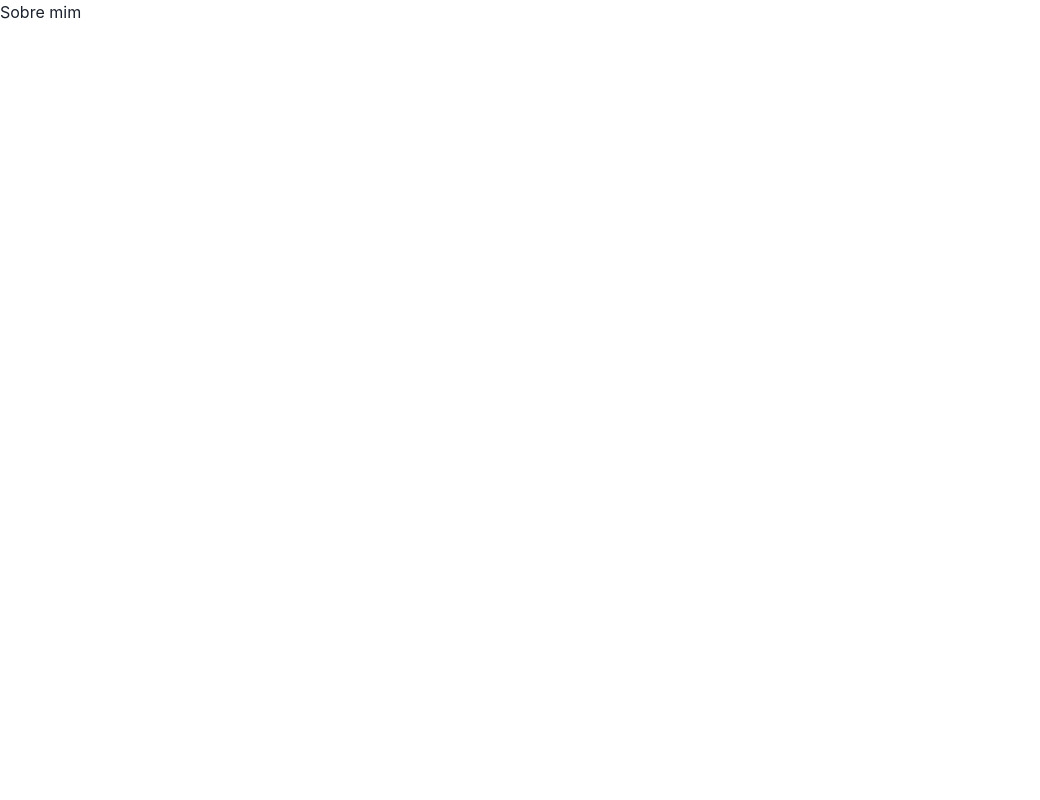
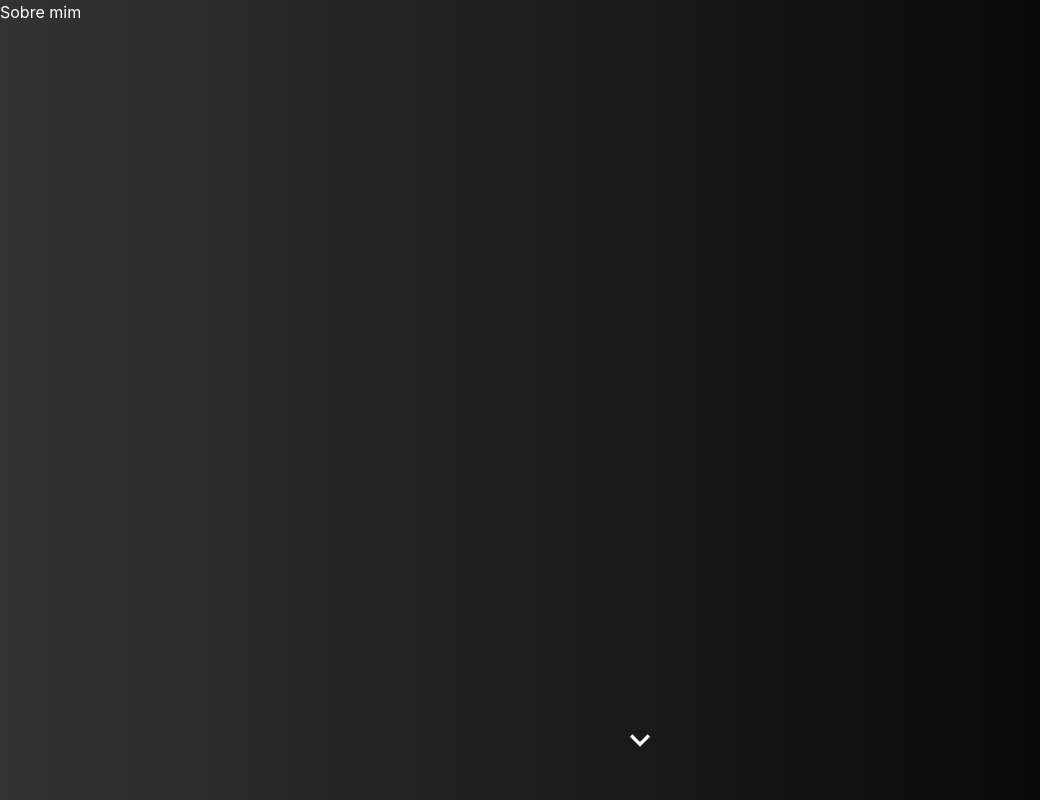
Before and after one commit to davidgamaserrate1/portfoliov2, a React (Create React App) app: page /about in a window 1280 px wide. Shown: the whole page, without its empty margins (0-1040 px from the left). Built offline with nearby package versions, Linux system fonts and the light colour scheme; a web font is replaced by a local one.

Commit message:
progress(About) adiciona efeitos ao renderizar

```diff
--- a/src/App.js
+++ b/src/App.js
@@ -1,7 +1,7 @@
 import React from 'react';
 import { ChakraProvider,  } from '@chakra-ui/react';
 import RoutesApp from './routes/index.js';
-
+import './styles.css'
 
 function App() {
   return (
--- /dev/null
+++ b/src/Pages/About/AboutStyles.module.css
@@ -0,0 +1,7 @@
+.container{
+    height: 100vh;
+    width: 100vh;
+    width: 100vw;
+    background-image: linear-gradient(to right, #333333 0%, black 100%);
+     color: #fff;
+}
--- a/src/Pages/About/index.js
+++ b/src/Pages/About/index.js
@@ -1,6 +1,7 @@
 import React from "react";
 import { motion } from 'framer-motion';
-
+import styles from './AboutStyles.module.css'
+import NextPageButton from "../../components/NextPageButton";
 
 const About = ()=>{
     return(
@@ -9,7 +10,11 @@ const About = ()=>{
             animate={{ opacity: 1, y: 0 }}
             transition={{ duration: 0.5 }}
         >
-            Sobre mim
+            <div className={styles.container}>
+                Sobre mim
+            </div>
+
+            <NextPageButton nextRoute='projects'/>
         </motion.div>
     )
 }
--- a/src/Pages/Home/index.js
+++ b/src/Pages/Home/index.js
@@ -1,9 +1,7 @@
 import React from "react";
 import TextAnimation from "../../components/TextAnimation";
 import './home_styles.css'
-import { ChevronDownIcon } from "@chakra-ui/icons";
 import { motion } from 'framer-motion';
-
 import NextPageButton from "../../components/NextPageButton";
 
 const Home = () => {
@@ -13,9 +11,8 @@ const Home = () => {
         initial={{ opacity: 0, y: 10 }}
         animate={{ opacity: 1, y: 0 }}
         transition={{ duration: 0.5 }}
-
       >
-    <div className="home" style={{ display: 'flex', flexDirection: 'column', justifyContent: 'center', alignItems: 'center', height: '100vh' }}>
+      <div className="home" >
         <motion.div
           initial={{ opacity: 0, y: 10 }}
           animate={{ opacity: 1, y: 0 }}
@@ -25,9 +22,6 @@ const Home = () => {
         >
           <TextAnimation />
         </motion.div>
-      {/* <div className="home_down" style={{ position: 'absolute', bottom: '5%', left: '50%', transform: 'translateX(-50%)' }}>
-        <ChevronDownIcon w={10} h={10} color={'#fff'} onClick={()=>{naviagateNextPage()}} />
-      </div> */}
         <NextPageButton nextRoute='/about'/>
       </div>
     </motion.div>
--- a/src/components/NextPageButton/index.js
+++ b/src/components/NextPageButton/index.js
@@ -7,14 +7,16 @@ const NextPageButton =(props)=>{
     const navigation = useNavigate()
 
     const naviagateNextPage = () =>{
-      navigation('/about')
+      navigation(props.nextRoute)
     }
 
     return(
         <div className={styles.home_down}
             style={{ position: 'absolute', bottom: '5%', left: '50%', transform: 'translateX(-50%)' }}
             >
-            <ChevronDownIcon w={10} h={10} color={'#fff'} onClick={()=>{naviagateNextPage(props.route)}} />
+            <ChevronDownIcon w={10} h={10} color={'#fff'}
+                onClick={()=>{naviagateNextPage(props.nextRoute)}}
+            />
         </div>
     )
 }
--- a/src/components/TextAnimation/index.js
+++ b/src/components/TextAnimation/index.js
@@ -1,6 +1,6 @@
 import React from 'react';
 import { motion } from 'framer-motion';
-import { Heading } from '@chakra-ui/react'
+
 const TextAnimation = () => {
   const phrases = [
     "Olá, eu sou o David e estou empolgado em compartilhar meu trabalho com você!",
--- a/src/routes/index.js
+++ b/src/routes/index.js
@@ -1,6 +1,5 @@
 import React from 'react';
- import '../styles.css'
- import { BrowserRouter, Route, Routes } from "react-router-dom"
+import { BrowserRouter, Route, Routes } from "react-router-dom"
 import Home from '../Pages/Home';
 import About from '../Pages/About';
 import Contact from '../Pages/Contact';
```
Also changed, not shown: src/components/SideBar/index.js (added, +45 -0 lines). Lines whose indentation alone changed are shown as unchanged.
